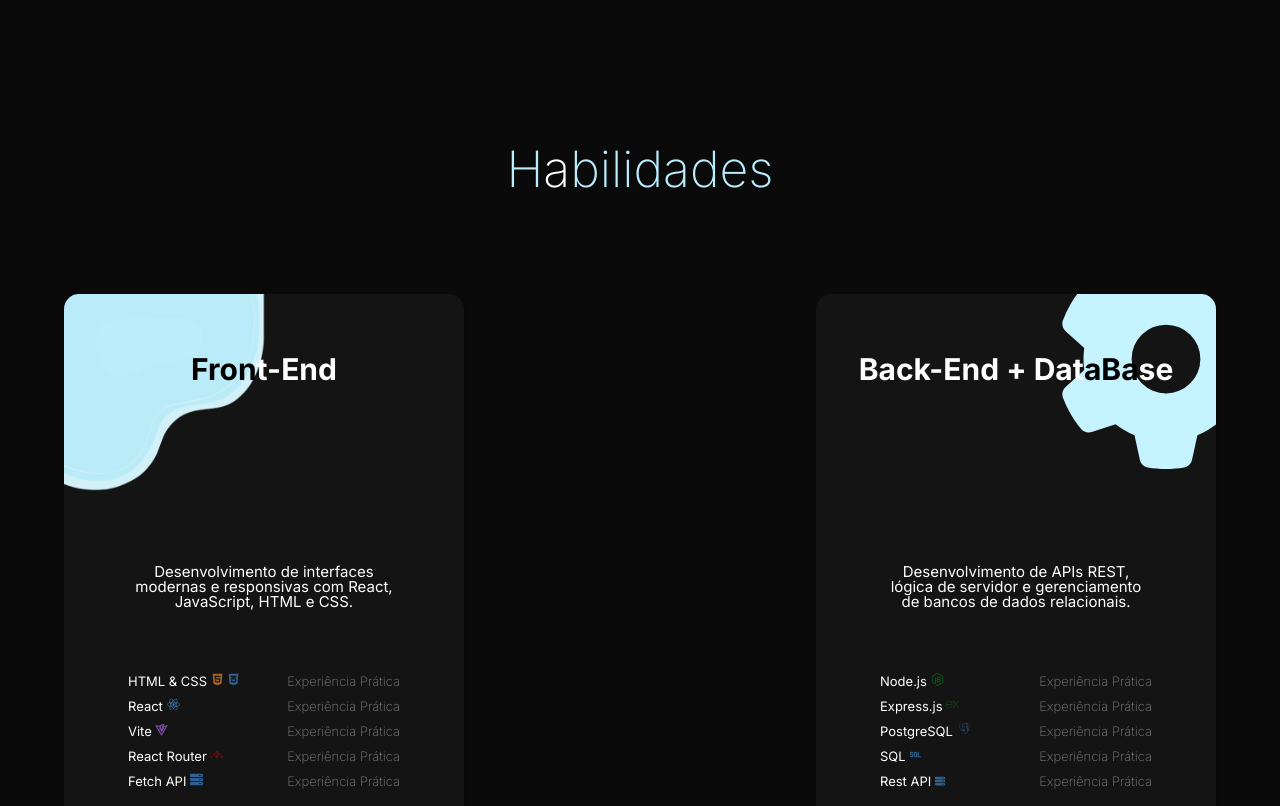
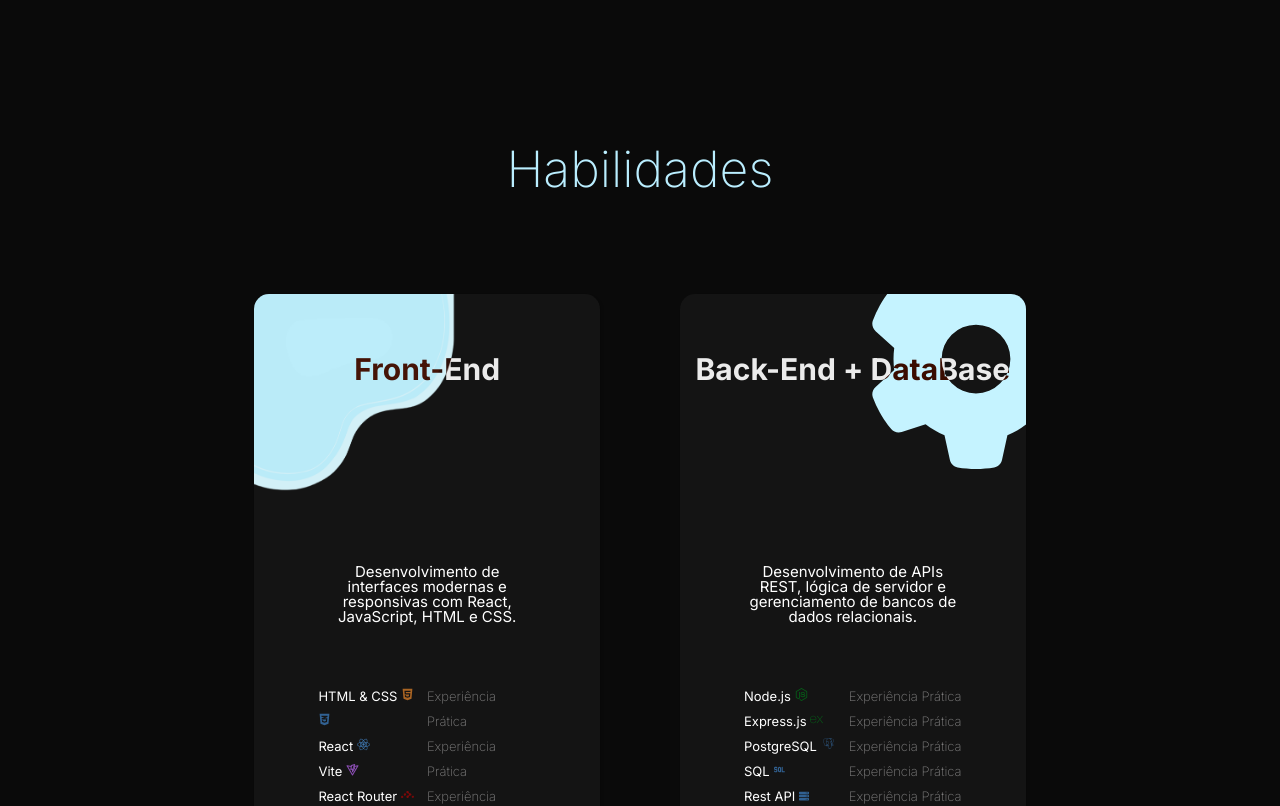
Before and after one commit to nicoledevfr/nicole_cass_portfolio, a React (Vite) app: page / in a window 1280 px wide. Shown: the part 2120-2926 px from the top of the page. Built offline with nearby package versions, Linux system fonts and the light colour scheme.

Commit message:
Corrige seção de habilidades

```diff
--- a/src/componentes/Habilidades/Habilidades.css
+++ b/src/componentes/Habilidades/Habilidades.css
@@ -10,14 +10,15 @@
 }
 .cards_skills {
   display: flex;
-  justify-content: space-between;
+  justify-content: center;
+  gap: 80px;
   margin-top: 100px;
   padding: 0 clamp(15px, 5vw, 80px);
 }
 
 .card-esquerda,
 .card-direita {
-  width: 400px;
+  width: 30%;
   height: 600px;
   background-color: #141414;
   margin-bottom: 100px;
@@ -49,9 +50,7 @@ left: -70px;
   transform: translateY(-8px);
   box-shadow: 0 15px 30px rgba(0, 0, 0, 0.15);
 }
-.contraste-titulo-habilidade {
-    color: white;
-}
+
 .engrenagem {
   position: absolute;
   top: -45px;
@@ -74,14 +73,9 @@ left: -70px;
   margin-top: 60px;
   position: relative;
   z-index: 1;
+  mix-blend-mode: exclusion;
 }
-.contraste-titulo-frontend {
-    color: black;
-}
-.contraste-titulo-backend {
-  color: black;
-}
-.descricao-card {
+  .descricao-card {
   text-align: center;
   font-size: 15px;
   padding: 0 clamp(15px, 5vw, 80px);
@@ -110,14 +104,12 @@ left: -70px;
 .img-tinta {
  position: absolute;
   width: 160px;
-
   transition: transform 0.5s ease, opacity 0.5s ease;
   transform: scale(1);
 }
 
 .card-esquerda:hover .img-tinta {
   transform: scale(1.2);
-
 }
 .simbolo-nodejs {
   color: rgb(6, 90, 23);
--- a/src/componentes/Habilidades/Habilidades.jsx
+++ b/src/componentes/Habilidades/Habilidades.jsx
@@ -15,7 +15,7 @@ import tinta from "../../assets/tinta.png";
 
 function Habilidades() {
   return (
-    <div className="container_habilidades">
+    <div id="habilidades" className="container_habilidades">
       <h1 className="titulo-habilidade">H<span className="contraste-titulo-habilidade">a</span>bilidades</h1>
       <div className="cards_skills">
         <div className="card-esquerda">
@@ -60,20 +60,20 @@ function Habilidades() {
           <div className="lista-card">
             <ul className="nome-tecnologia">
               <li>
-                Node.js <FaNodeJs className="simbolo-nodejs" />{" "}
+                Node.js <FaNodeJs className="simbolo-nodejs" />
               </li>
               <li>
-                Express.js <SiExpress className="simbolo-expressjs" />{" "}
+                Express.js <SiExpress className="simbolo-expressjs" />
               </li>
               <li>
                 PostgreSQL{" "}
-                <DiPostgresql size={15} className="simbolo-postgreSQL" />{" "}
+                <DiPostgresql size={15} className="simbolo-postgreSQL" />
               </li>
               <li>
-                SQL <TbSql className="simbolo-SQL" />{" "}
+                SQL <TbSql className="simbolo-SQL" />
               </li>
               <li>
-                Rest API <FaServer size={10} className="simbolo-API" />{" "}
+                Rest API <FaServer size={10} className="simbolo-API" />
               </li>
             </ul>
             <ul className="nivel-experiencia-card">
```
Also changed, not shown: src/componentes/Habilidades/Habilidades.tsx (deleted, +0 -11 lines).
